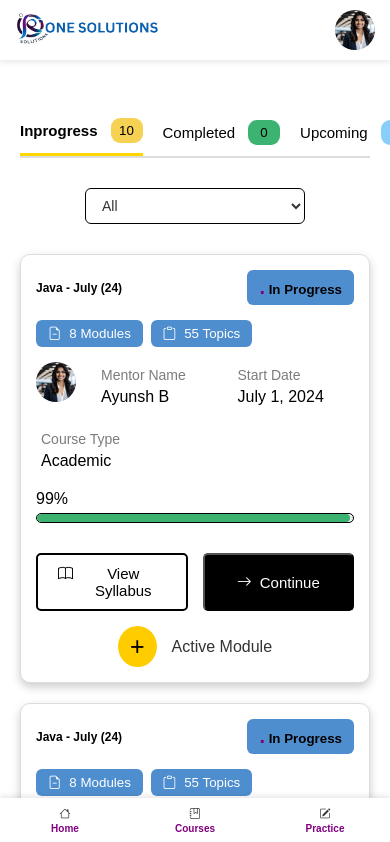
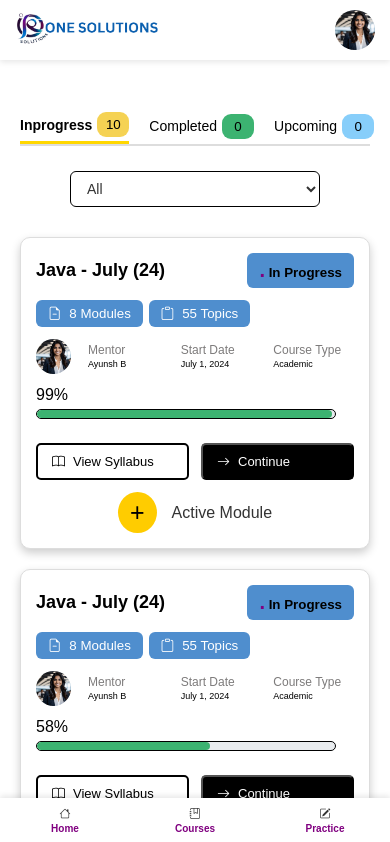
Before and after one commit to prathibhapenta/one-solutions, a React (Create React App) app: page /courses in a window 390 px wide. Shown: the top 842 px of the page. Built offline with nearby package versions, Linux system fonts and the light colour scheme.

Commit message:
firstcommit

```diff
--- a/src/components/Courses/Courses.css
+++ b/src/components/Courses/Courses.css
@@ -143,7 +143,6 @@ span {
   display: flex;
   flex-direction: column;
   align-items: flex-start;
-  border-color: #000;
   gap: 5px;
 }
 
@@ -172,7 +171,6 @@ span {
   gap: 10px;
   margin-top: 15px;
   margin-right: 40px;
-  background-color: transparent;
 }
 
 .btn-view {
@@ -219,6 +217,11 @@ span {
   color: #333;
 }
 
+.mentor {
+  font-size: 15px;
+}
+
+
 @media (max-width: 480px) {
   .courses-container {
     margin: 0;
@@ -229,13 +232,26 @@ span {
   }
 
   .courses-information {
-    flex-direction: row;
-    gap: 10px;
-    text-align: center;
+    gap: 5px;
+    justify-content: space-between;
+    flex-wrap: nowrap;
+
   }
 
   .courses-information p {
-    font-size: 12px;
+    font-size: 10px;
+    padding: 4px 0;
+    gap: 5px;
+  }
+
+  .mentor-name p {
+    margin: 2px 0;
+    font-size: 11px;
+    line-height: 1.2;
+  }
+
+  .mentor {
+    font-size: 9px !important;
   }
 
   .drop-down {
@@ -251,55 +267,52 @@ span {
 
   .courses {
     padding: 12px;
-    gap: 15px;
-  }
-
-  .couses-and-status {
-    flex-direction: row;
-    gap: 10px;
-    text-align: center;
+    gap: 12px;
   }
 
   .couses-and-status h4 {
-    font-size: 12px;
+    font-size: 18px;
+    max-width: 150px;
+    white-space: nowrap;
+    overflow: hidden;
+    text-overflow: ellipsis;
   }
 
   .module-topics {
-    flex-direction: row;
-    gap: 8px;
+    gap: 6px;
   }
 
+  .couses-and-status button {
+  background-color: #4f8ece;
+  border: none;
+  border-radius: 6px;
+  padding: 6px 12px;
+  color: black;
+  cursor: pointer;
+  font-weight: bold;
+}
+
   .mentor-progress {
-    flex-direction: row;
-    align-items: flex-start;
-    gap: 12px;
-    white-space: nowrap;
+    flex-wrap: wrap;
+    gap: 6px;
   }
 
   .placementimg {
-    height: 40px;
-    width: 40px;
-  }
-
-  .progress-section {
-    width: 100%;
-  }
-
-  .progress {
-    max-width: 100%;
+    height: 35px;
+    width: 35px;
   }
 
   .view-continue {
-    flex-direction: row;
-    margin: 10px 0 0 0;
-    gap: 8px;
+    margin: 5px 0 0 0;
+    gap: 5px;
     justify-content: center;
   }
 
   .btn-view,
   .btn-continue {
-    width: 50%;
-    justify-content: center;
+    width: 45%;
+    font-size: 12px;
+    padding: 8px 10px;
   }
 }
 
@@ -318,16 +331,16 @@ span {
   }
 
   .courses-information p {
-    font-size: 15px;
+    font-size: 14px;
   }
 
-  .drop-down {
-    padding-top: 20px;
-    text-align: center;
+  .mentor-name p {
+    margin: 2px 0;
+    font-size: 12px;
   }
 
-  .drop-down select {
-    width: 220px;
+  .mentor {
+    font-size: 12px;
   }
 
   .courses {
@@ -336,7 +349,7 @@ span {
 
   .mentor-progress {
     flex-wrap: wrap;
-    gap: 15px;
+    gap: 12px;
     justify-content: flex-start;
   }
 
@@ -344,19 +357,16 @@ span {
     flex: 1 1 100%;
   }
 
-  .progress {
-    max-width: 100%;
-  }
-
   .view-continue {
     justify-content: center;
-    gap: 15px;
-    margin: 15px 0 0 0;
+    gap: 12px;
+    margin: 12px 0 0 0;
   }
 
   .btn-view,
   .btn-continue {
     flex: 1;
-    justify-content: center;
+    font-size: 13px;
+    padding: 9px 14px;
   }
 }
--- a/src/components/Courses/Courses.js
+++ b/src/components/Courses/Courses.js
@@ -110,17 +110,17 @@ const coursesData = {
             </div>
             <div className="mentor-progress">
               <img src="/assets/placements.jpg" alt="BroKod" className='placementimg'/>
-              <div className='mentor-name' style={{paddingLeft: "5px"}}>
-                <p>Mentor Name</p>
-                <p style={{color: "black", fontSize:"16px" }}>{course.mentor}</p>
+              <div className='mentor-name ' style={{paddingLeft: "5px"}}>
+                <p>Mentor</p>
+                <p className='mentor' style={{color: "black", fontSize:"16px" }}>{course.mentor}</p>
               </div>
               <div className='mentor-name'>
                 <p>Start Date</p>
-                <p style={{color: "black", fontSize:"16px"}}>{course.startDate}</p>
+                <p className='mentor' style={{color: "black", fontSize:"16px"}}>{course.startDate}</p>
               </div>
               <div className='mentor-name'>
                 <p>Course Type</p>
-                <p style={{color: "black", fontSize:"16px"}}>{course.type}</p>
+                <p className='mentor' style={{color: "black", fontSize:"16px"}}>{course.type}</p>
               </div>
               <div className="progress-section">
                 <p>{course.progress}%</p>
--- a/src/components/Home/Home.css
+++ b/src/components/Home/Home.css
@@ -138,7 +138,12 @@ h1 {
   font-weight: bold;
   font-size: 20px;
   text-align: center;
+  display: flex;
+  justify-content: center;
+  align-items: center;
+  flex-shrink: 0;
 }
+
 
 .class-text {
   display: flex;
@@ -158,7 +163,7 @@ h1 {
 .class-info p {
   margin: 0;
   color: #555;
-  font-size: 14px;
+  font-size: 12px;
 }
 
 .status.upcoming {
@@ -351,31 +356,48 @@ hr {
     padding: 10px;
     padding-right: 10px;
   }
-
-  .actions {
-    flex-direction: row;
-    gap: 10px;
-    padding: 10px;
-  }
-
-  .attendence-buttons {
-    gap: 10px;
-    display: flex;
-    flex-direction: row;
-    justify-content: center;
-    align-items: center;
-    width: 100%;
-  }
-
-  .attendence-button button {
-    width: 100%;
-    height: auto;
+  .letter-tag {
+    width: 28px;
+    height: 28px;
+    font-size: 14px;
     display: flex;
     justify-content: center;
     align-items: center;
-    text-align: center;
-    font-size: 12px;
+    flex-shrink: 0;
   }
+.attendence-buttons {
+  display: flex;
+  gap: 10px;
+  justify-content: center;
+}
+
+.liveclasses-container.card .information {
+  justify-content: flex-start;
+}
+
+.liveclasses-container.card .progress-time {
+  margin-bottom: 5px;
+}
+
+.liveclasses-container.card .actions {
+  margin-top: 5px;
+  padding: 8px 10px;
+}
+
+.attendence-button button {
+  width: 27vw;
+  height: 70px;
+  border-radius: 8px;
+  font-size: 16px;
+  display: flex;
+  background-color: #ffffff;
+  flex-direction: column;
+  justify-content: start;
+  align-items: flex-start;
+  padding: 10px;
+  padding-right: 20px;
+  gap: 10px;
+}
 
  .placed-container {
   flex-direction: column;
```
